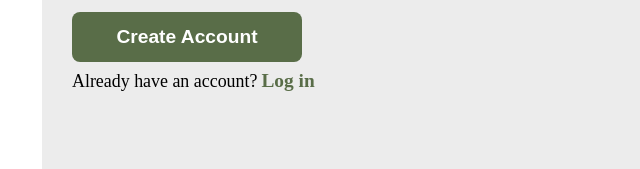
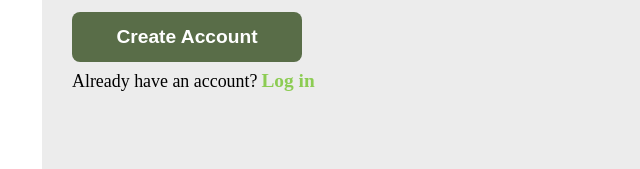
Before and after one commit to Olahben/sign-up-form, a plain HTML site: page index.html in a window 1280 px wide. In both pictures the pointer is over the link "Log in". Shown: the part 719-888 px from the top of the page, 538-1178 px from the left. Drawn offline with Linux system fonts and the light colour scheme; a web font is replaced by a local one.

Commit message:
Add hover effect on link

```diff
--- a/styles.css
+++ b/styles.css
@@ -201,3 +201,7 @@ input:focus {
     left: 30px;
 
 }
+
+a:hover {
+    color: #8ccc53;
+}
```
